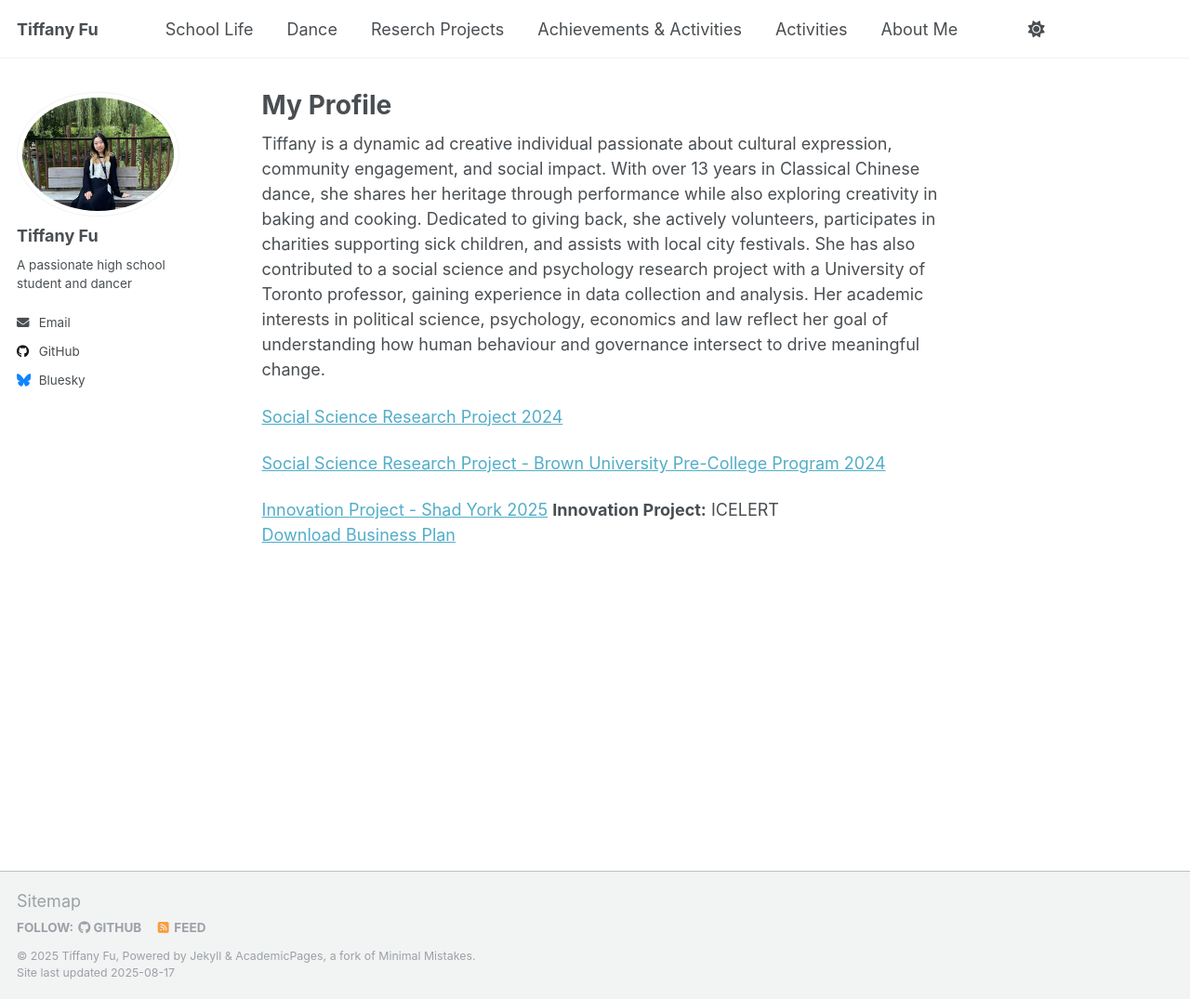
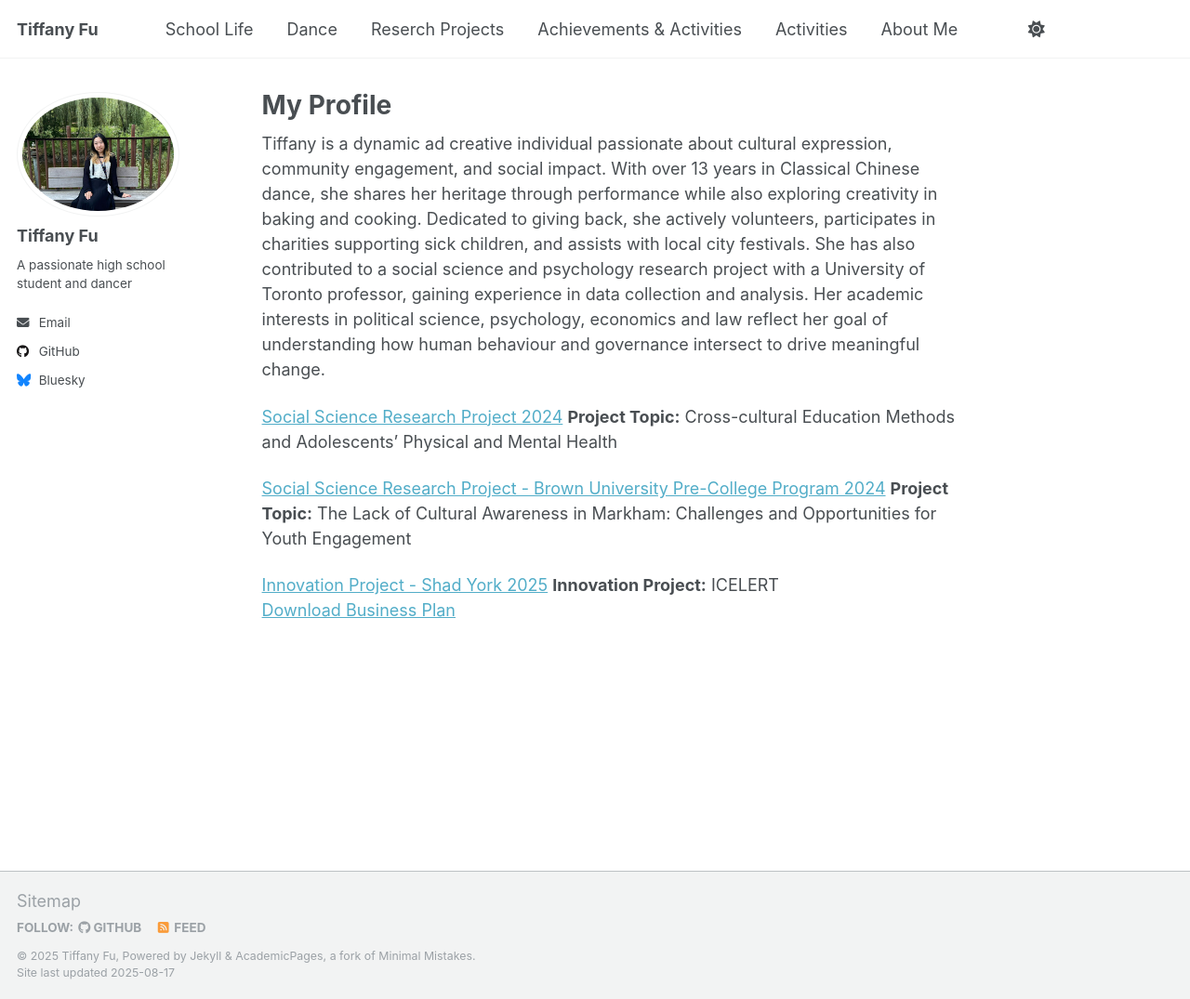
Before and after one commit to TiffanyJTFu/TiffanyFu, a Jekyll site: the page built from _pages/about.md, in a window 1280 px wide and 1075 px high. Shown: the whole window at 93% size. Built offline with Jekyll 4.4.1, drawn with Linux system fonts in a browser that asks for light colours; a script that is not in the unit is left out.

Commit message:
Update about.md

```diff
--- a/_pages/about.md
+++ b/_pages/about.md
@@ -10,8 +10,10 @@ redirect_from:
 Tiffany is a dynamic ad creative individual passionate about cultural expression, community engagement, and social impact. With over 13 years in Classical Chinese dance, she shares her heritage through performance while also exploring creativity in baking and cooking. Dedicated to giving back, she actively volunteers, participates in charities supporting sick children, and assists with local city festivals. She has also contributed to a social science and psychology research project with a University of Toronto professor, gaining experience in data collection and analysis. Her academic interests in political science, psychology, economics and law reflect her goal of understanding how human behaviour and governance intersect to drive meaningful change.
 
 <a href="https://tiffanyjtfu.github.io/TiffanyFu/teaching/SocialScienceResearchProject" target='_blank'>Social Science Research Project 2024</a>
+**Project Topic:** Cross-cultural Education Methods and Adolescents' Physical and Mental Health
 
 <a href="https://tiffanyjtfu.github.io/TiffanyFu/teaching/SocialScienceResearchProject-1" target='_blank'>Social Science Research Project - Brown University Pre-College Program 2024</a>
+**Project Topic:** The Lack of Cultural Awareness in Markham: Challenges and Opportunities for Youth Engagement
 
 <a href="https://tiffanyjtfu.github.io/TiffanyFu/teaching/InnovationProject" target='_blank'>Innovation Project - Shad York 2025</a>
 **Innovation Project:** ICELERT
```
